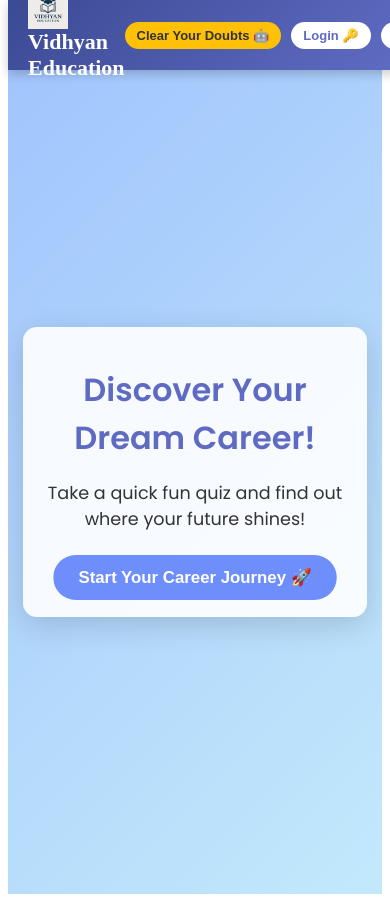
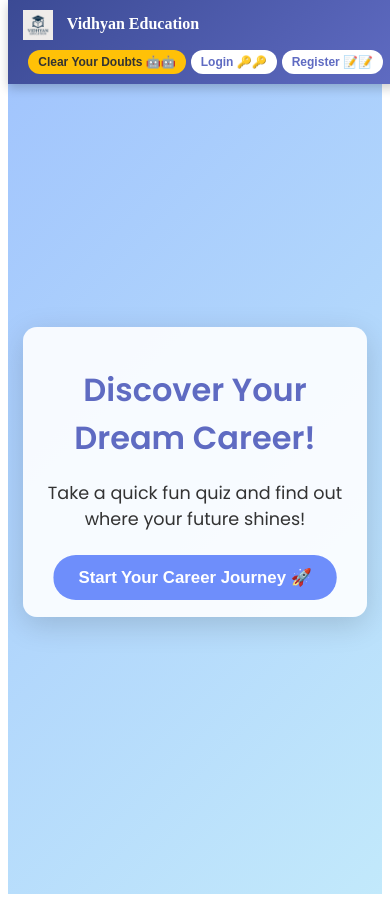
Before and after one commit to Hri-tha/Vidhyan-Education-Frontend, an Angular app: page / in a window 390 px wide. Built offline with nearby package versions, Linux system fonts and the light colour scheme.

Commit message:
Make responsive towards phone

```diff
--- a/src/app/navbar/navbar.component.scss
+++ b/src/app/navbar/navbar.component.scss
@@ -96,3 +96,99 @@ body, html {
     background: #e0a800;
     color: white;
 }
+
+/* Existing styles remain the same */
+
+/* Mobile Responsive Styles */
+@media (max-width: 768px) {
+    .navbar {
+      height: auto;
+      padding: 10px 15px;
+      flex-wrap: wrap;
+    }
+
+    .logo a {
+      font-size: 18px;
+    }
+
+    .nav-buttons {
+      gap: 8px;
+      flex-wrap: wrap;
+      justify-content: flex-end;
+      margin-top: 5px;
+      width: 100%;
+    }
+
+    .logo {
+      width: 100%;
+      margin-bottom: 5px;
+    }
+
+    .user-info span {
+      display: none; /* Hide username on mobile */
+    }
+
+    .profile-pic {
+      width: 25px;
+      height: 25px;
+    }
+
+    .chatbot-btn,
+    .login-btn,
+    .register-btn,
+    .logout-btn {
+      padding: 5px 10px;
+      font-size: 12px;
+    }
+
+    .logout-btn {
+      margin-left: 0; /* Remove any extra margin */
+    }
+  }
+
+  @media (max-width: 480px) {
+    .logo a {
+      font-size: 16px;
+    }
+
+    .logo-img {
+      width: 30px;
+      height: 30px;
+    }
+
+    .nav-buttons {
+      gap: 5px;
+    }
+
+    /* Hide text in buttons on smallest screens */
+    .chatbot-btn span,
+    .login-btn span,
+    .register-btn span {
+      display: none;
+    }
+
+    .chatbot-btn::after {
+      content: "🤖";
+    }
+
+    .login-btn::after {
+      content: "🔑";
+    }
+
+    .register-btn::after {
+      content: "📝";
+    }
+
+    .logout-btn {
+      padding: 5px;
+      min-width: auto;
+    }
+
+    .logout-btn::after {
+      content: "🚪"; /* Add door icon */
+    }
+
+    .logout-btn span {
+      display: none;
+    }
+  }
```
